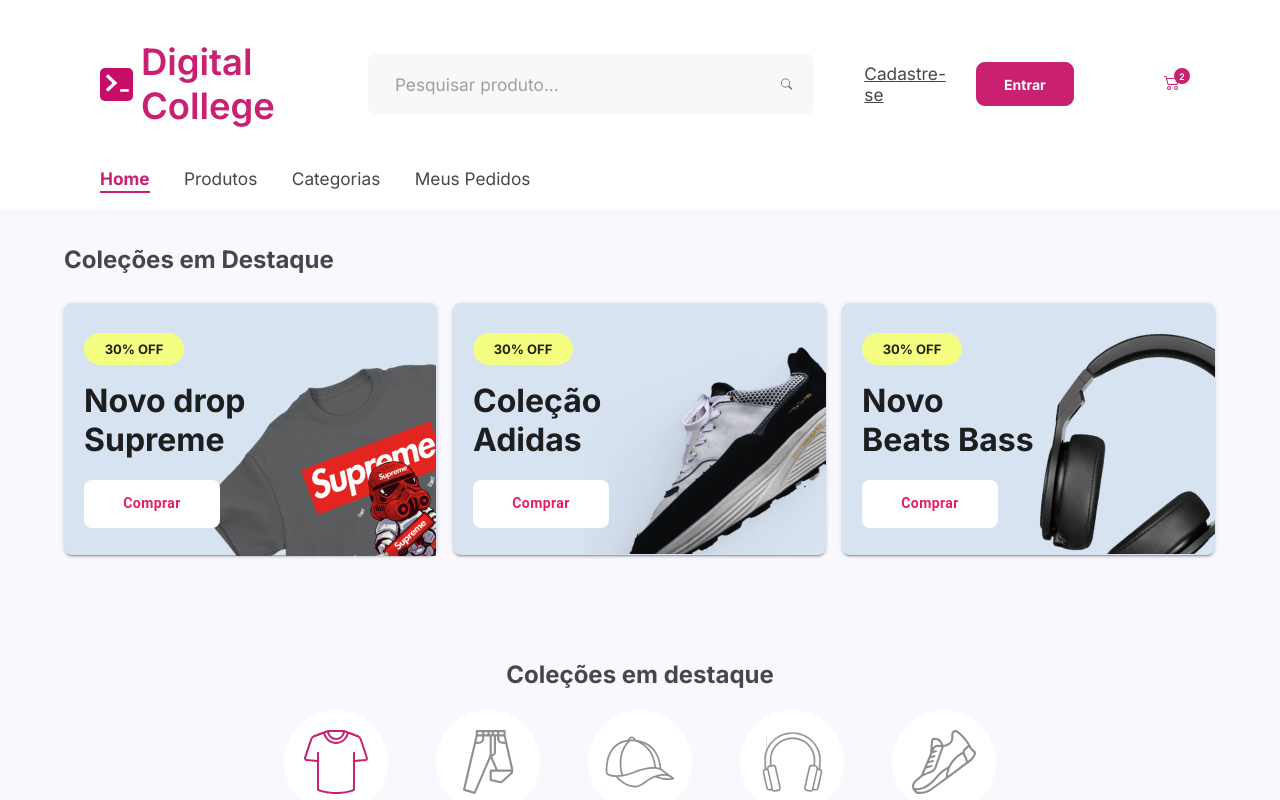
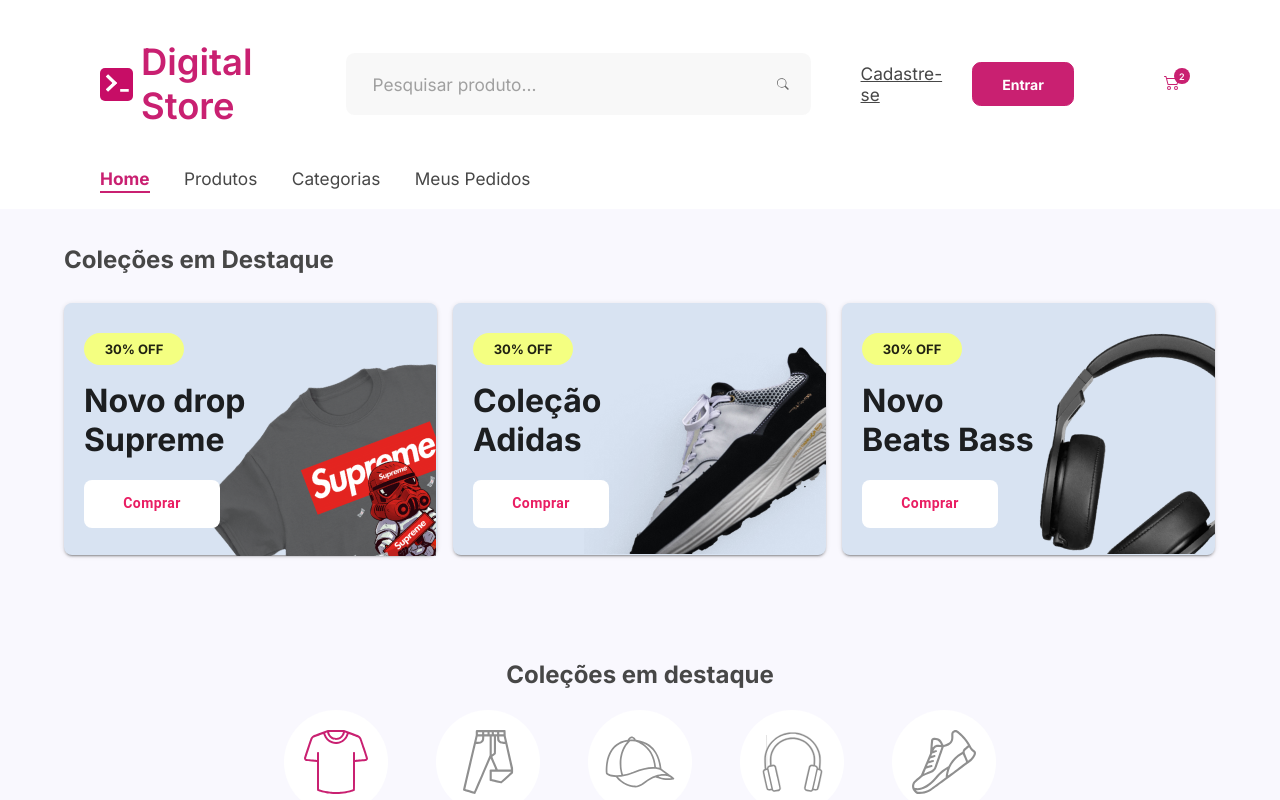
Before and after one commit to CarolinaVirginio/projeto-final-front, a React (Create React App) app: page / in a window 1280 px wide. Shown: the top 800 px of the page. Built offline with nearby package versions, Linux system fonts and the light colour scheme.

Commit message:
Ajustando nome do site no componente Navbar (Digital College -> Digital Store).

```diff
--- a/src/components/Navbar/index.jsx
+++ b/src/components/Navbar/index.jsx
@@ -11,7 +11,7 @@
         <nav className="navbar">
             <Link to="/">
                 <img src={logo} alt="Digital College" className="logo" />
-                <span>Digital College</span>
+                <span>Digital Store</span>
             </Link>
 
             <div className="input-container">
```
